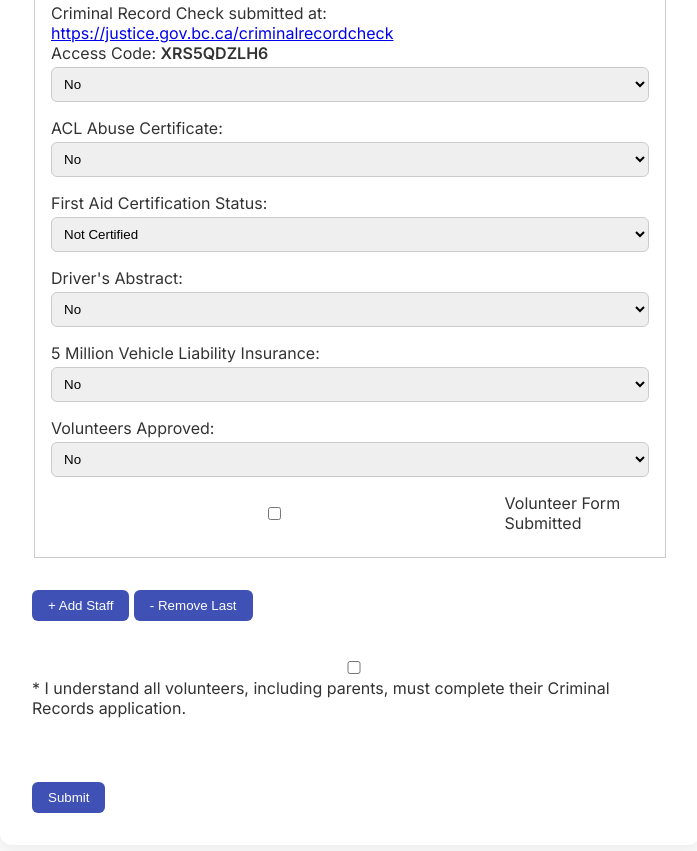
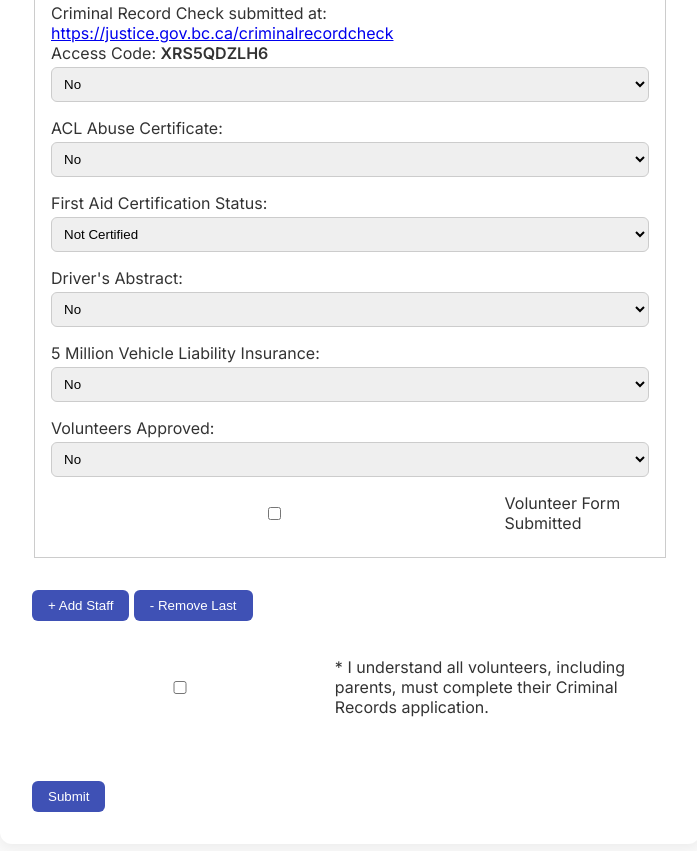
Before and after one commit to ixoekea/bcyouth, a plain HTML site: page test.html in a window 1280 px wide. Shown: the part 632-1483 px from the top of the page, without its empty margins (290-987 px from the left). Drawn offline with nearby package versions, Linux system fonts and the light colour scheme.

Commit message:
Update test.html

```diff
--- a/test.html
+++ b/test.html
@@ -239,7 +239,7 @@
           <button type="button" onclick="removeStaffEntry()">- Remove Last</button>
 
           <br /><br />
-          <label>
+          <label class="inline-checkbox-label">
             <input type="checkbox" name="CRC-FinalCheck" required />
             * I understand all volunteers, including parents, must complete their Criminal Records application.
           </label>
```
